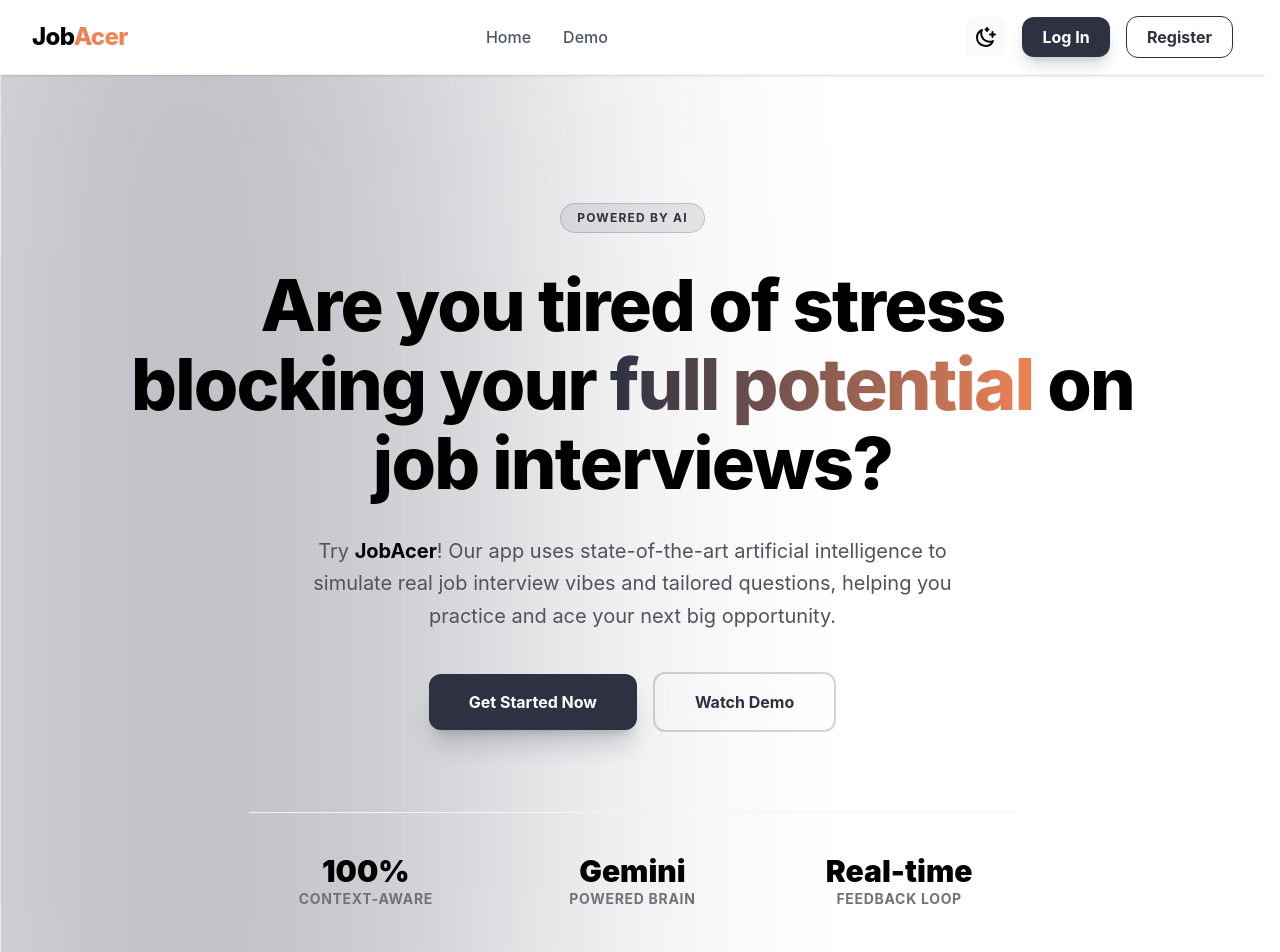
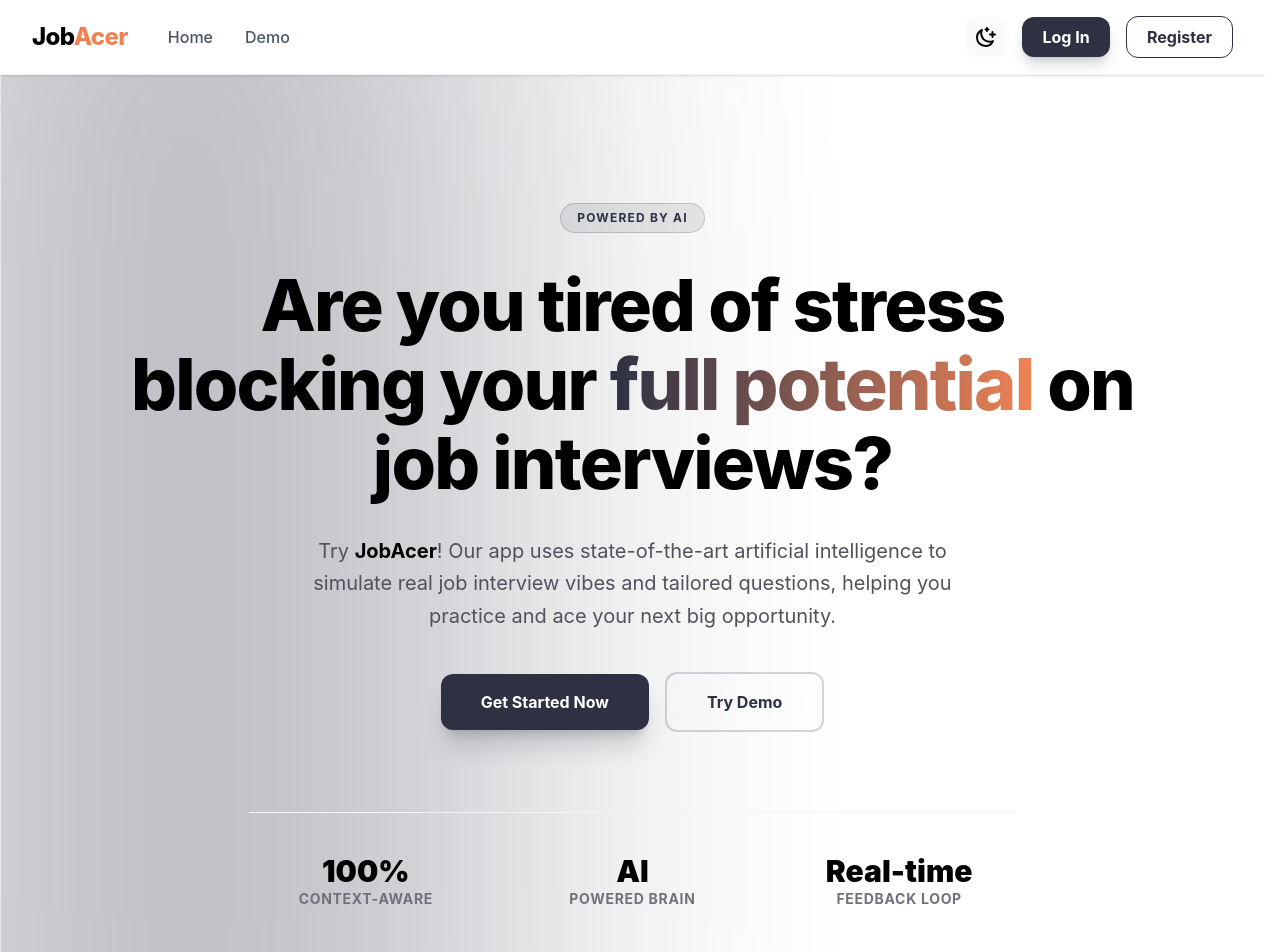
Before and after one commit to Sory-Noroc/Smart-Interview-Coach, a React (Vite) app in the folder frontend/: page / in a window 1280 px wide. Shown: the top 952 px of the page. Built offline with nearby package versions, Linux system fonts and the light colour scheme.

Commit message:
UX homepage/navbar improvements

```diff
--- a/frontend/src/components/NavBar/NavBar.tsx
+++ b/frontend/src/components/NavBar/NavBar.tsx
@@ -31,13 +31,13 @@
 
     return (
         <nav className="relative bg-white dark:bg-black text-black dark:text-white border-b border-gray-100 dark:border-gray-900 shadow-sm transition-colors duration-300 z-50">
-            <div className="flex flex-row items-center justify-between px-4 md:px-8 py-4">
-                <Link to="/" className="text-xl md:text-2xl font-extrabold tracking-tight cursor-pointer">
+            <div className="flex flex-row items-center px-4 md:px-8 py-4 gap-10">
+                <Link to="/" className="text-xl md:text-2xl font-extrabold justify-self-start tracking-tight cursor-pointer">
                     Job<span className="text-brand-accent">Acer</span>
                 </Link>
 
                 {/* Desktop Navigation */}
-                <div className="hidden md:flex flex-row items-center gap-4 lg:gap-8 text-gray-600 dark:text-gray-400">
+                <div className="hidden md:flex flex-row items-center justify-self-start gap-4 lg:gap-8 text-gray-600 dark:text-gray-400">
                     <Link to={isAuthenticated ? "/dashboard" : "/"} className="hover:text-black dark:hover:text-white transition-colors cursor-pointer font-medium">
                         {isAuthenticated ? "Dashboard" : "Home"}
                     </Link>
@@ -49,7 +49,7 @@
                     <Link to="/demo" className="hover:text-black dark:hover:text-white transition-colors cursor-pointer font-medium">Demo</Link>
                 </div>
 
-                <div className="flex flex-row items-center gap-2 md:gap-4">
+                <div className="flex flex-row items-center ml-auto gap-2 md:gap-4">
                     {isAuthenticated && (
                         <Link to="/setup" className="hidden lg:block">
                             <Button variant="primary" className="bg-brand-accent text-white border-brand-accent hover:bg-brand-accent/90">
--- a/frontend/src/pages/Home/HomePage.tsx
+++ b/frontend/src/pages/Home/HomePage.tsx
@@ -1,8 +1,10 @@
 import React from 'react';
 import { Link } from 'react-router-dom';
 import Button from "../../components/ui/Button.tsx";
+import {useAuth} from "../../context/AuthContext.tsx";
 
 const HomePage: React.FC = () => {
+    const {isAuthenticated} = useAuth();
     return (
         <div className="relative overflow-hidden bg-white dark:bg-black transition-colors duration-300">
             {/* Background Decorative Elements */}
@@ -27,14 +29,14 @@
                     </p>
 
                     <div className="flex flex-col sm:flex-row items-center justify-center gap-4">
-                        <Link to="/register">
+                        <Link to={isAuthenticated ? "/dashboard" : "/login"}>
                             <Button variant="primary" className="w-full sm:w-auto px-10 py-4 text-lg rounded-2xl shadow-xl shadow-brand-primary/20 transition-all hover:scale-105 active:scale-95">
                                 Get Started Now
                             </Button>
                         </Link>
                         <Link to="/demo">
                             <Button variant="outline" className="w-full sm:w-auto px-10 py-4 text-lg rounded-2xl backdrop-blur-sm border-2 border-brand-primary/20 hover:border-brand-primary transition-all">
-                                Watch Demo
+                                Try Demo
                             </Button>
                         </Link>
                     </div>
@@ -46,7 +48,7 @@
                             <p className="text-sm text-zinc-500 dark:text-zinc-400 font-bold uppercase tracking-wider">Context-Aware</p>
                         </div>
                         <div>
-                            <p className="text-3xl font-black text-black dark:text-white">Gemini</p>
+                            <p className="text-3xl font-black text-black dark:text-white">AI</p>
                             <p className="text-sm text-zinc-500 dark:text-zinc-400 font-bold uppercase tracking-wider">Powered Brain</p>
                         </div>
                         <div className="hidden md:block">
@@ -138,9 +140,9 @@
                     <div className="relative z-10 max-w-3xl mx-auto">
                         <h2 className="text-4xl md:text-6xl font-black mb-8 tracking-tight">Ready to Ace Your Interview?</h2>
                         <p className="text-blue-100 mb-12 text-lg md:text-xl opacity-90 font-medium">Join thousands of candidates who improved their skills with JobAcer.</p>
-                        <Link to="/register">
+                        <Link to={isAuthenticated ? "/dashboard" : "/login"}>
                             <Button variant="outline" className="bg-white text-brand-primary border-white hover:bg-zinc-50 px-12 py-5 text-xl font-black rounded-[2rem] shadow-2xl transition-all hover:scale-105 active:scale-95">
-                                Create Free Account
+                                Get Started
                             </Button>
                         </Link>
                     </div>
--- a/frontend/src/pages/Login/LoginPage.tsx
+++ b/frontend/src/pages/Login/LoginPage.tsx
@@ -46,7 +46,7 @@
         <div className="flex items-center justify-center min-h-[calc(100vh-80px)] px-4 py-8 bg-white dark:bg-black transition-colors duration-300">
             <div className="w-full max-w-md p-6 md:p-10 rounded-3xl border border-gray-200 dark:border-gray-800 shadow-xl bg-white dark:bg-gray-900">
                 <div className="text-center mb-8 md:mb-10">
-                    <h1 className="text-2xl md:text-3xl font-bold text-black dark:text-white mb-2">Welcome Back</h1>
+                    <h1 className="text-2xl md:text-3xl font-bold text-black dark:text-white mb-2">Welcome</h1>
                     <p className="text-sm md:text-base text-gray-500 dark:text-gray-400">Please enter your details to sign in</p>
                 </div>
 
```
